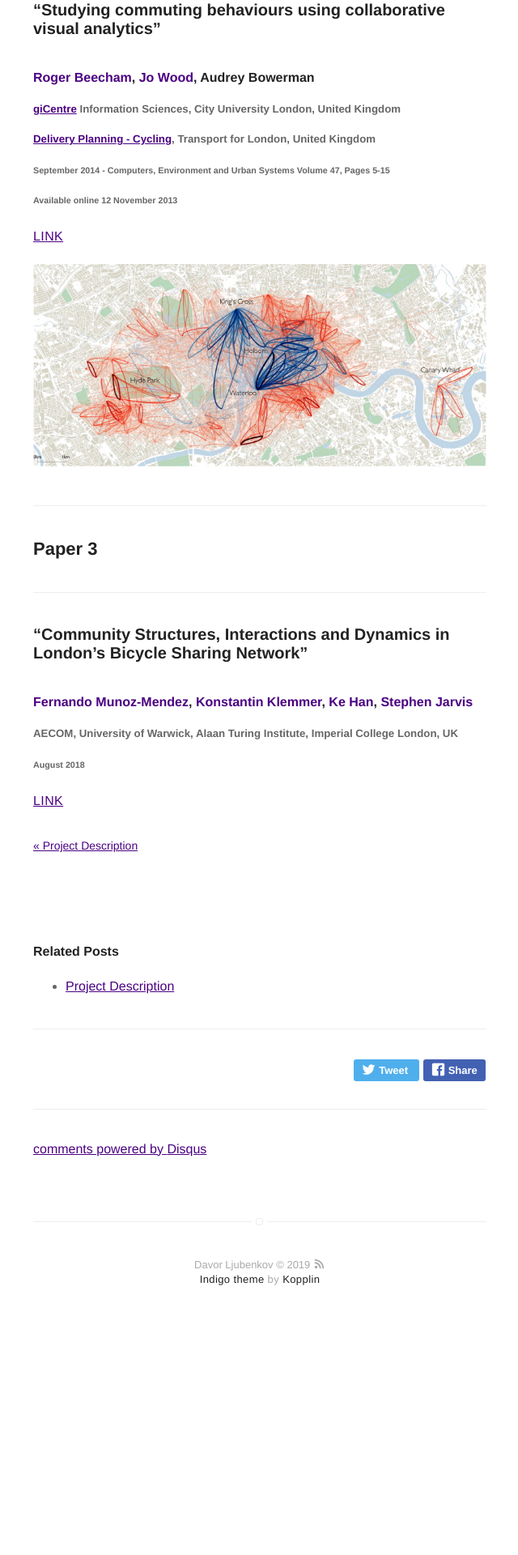
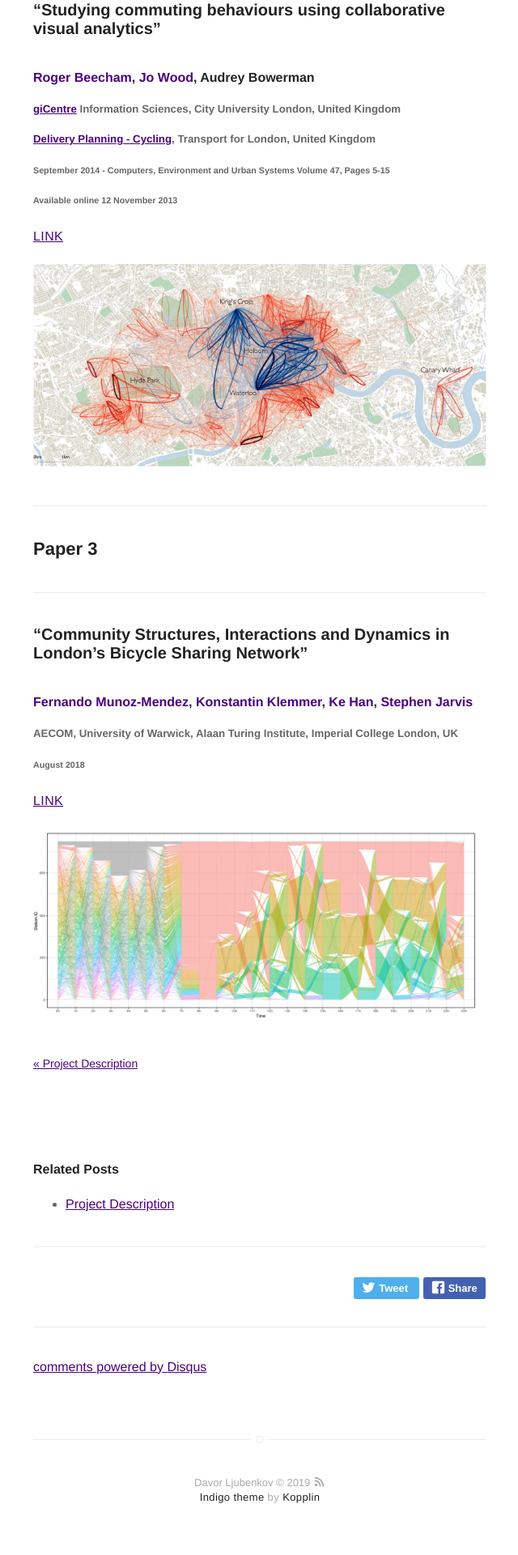
Before and after one commit to dljubenk/dljubenk.github.io, a Jekyll site: the page built from _posts/2019-02-06-literature-study.markdown, in a window 1280 px wide. Shown: the part 2236-4156 px from the top of the page at 81% size, without its empty margins (319-959 px from the left). Built offline with Jekyll 4.4.1, drawn with Linux system fonts in a browser that asks for light colours; emoji names are drawn with the system emoji font; comment, search, counter and statistics services are not loaded; before the commit the page ends 3887 px from its top, so only the background shows below that.

Commit message:
Update 2019-02-06-literature-study.markdown

```diff
--- a/_posts/2019-02-06-literature-study.markdown
+++ b/_posts/2019-02-06-literature-study.markdown
@@ -88,3 +90,4 @@ Data analysed included only a month of March in 2018.
 
 [1]: /assets/images/paper1.png
 [2]: /assets/images/paper2.jpg
+[3]: /assets/images/paper3.png
```
Also changed, not shown: other parts of _posts/2019-02-06-literature-study.markdown (+2 -0 lines).
